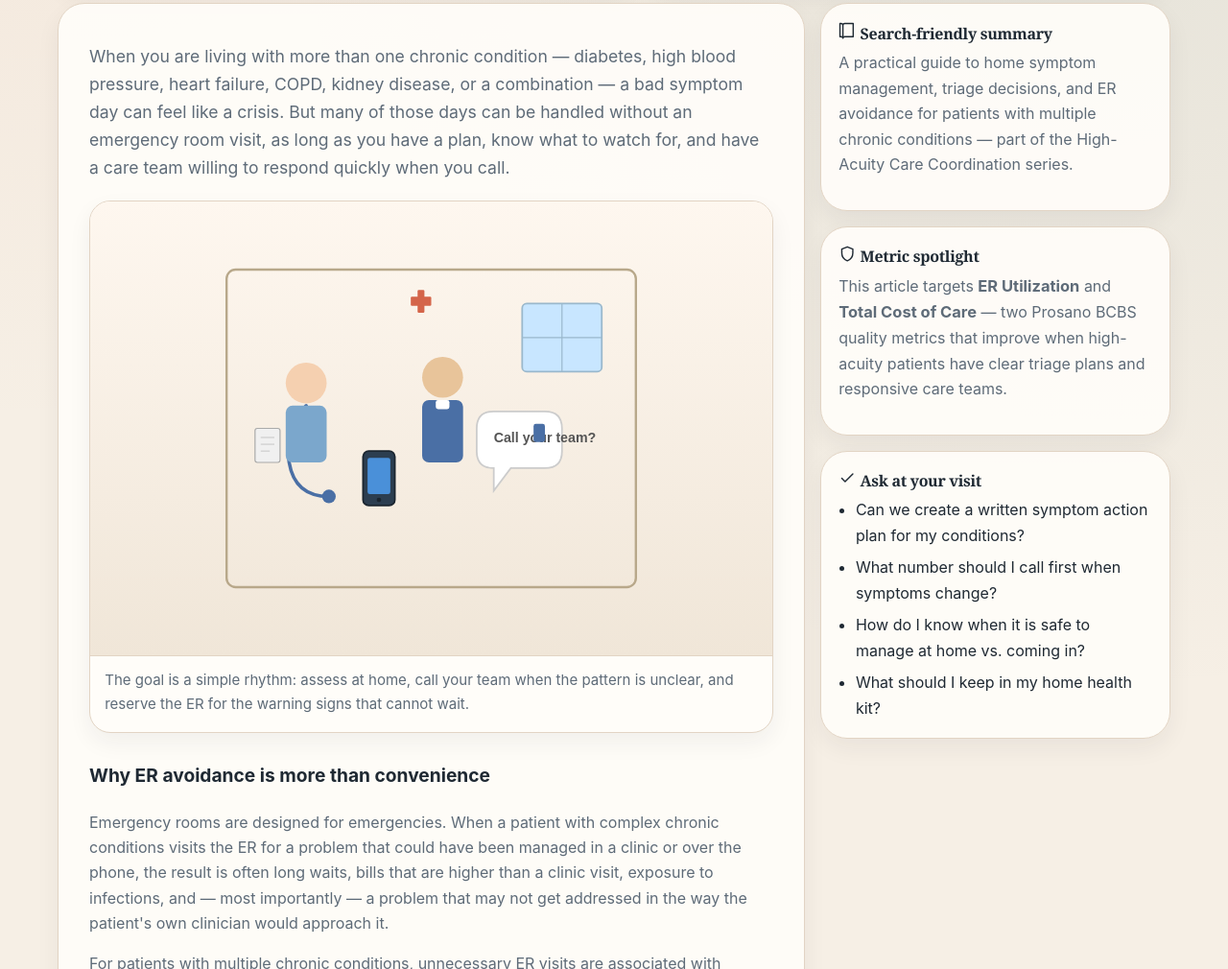
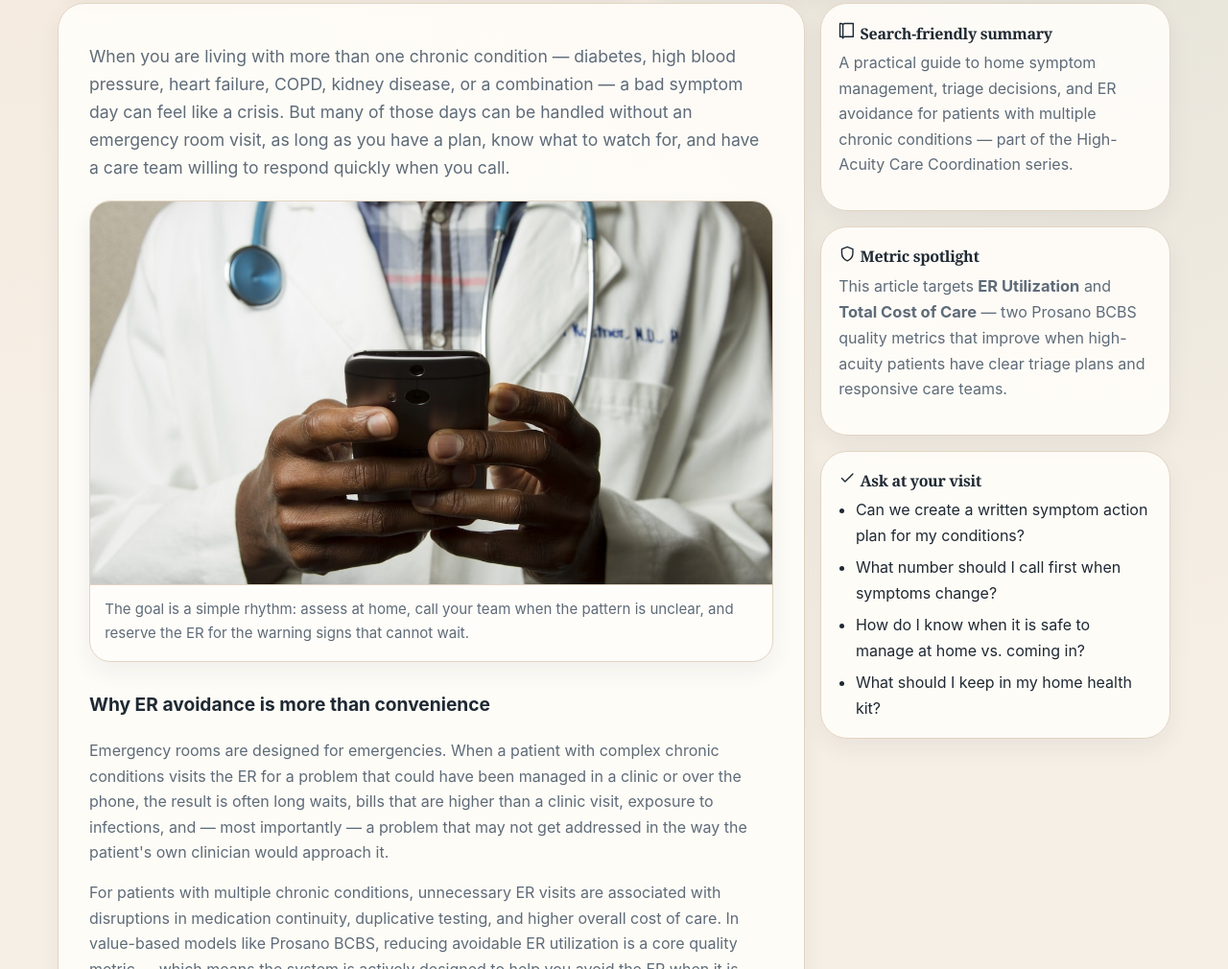
Before and after one commit to opieclawnunez/familydoc9-site, a plain HTML site: page managing-complex-health-at-home.html in a window 1280 px wide. Shown: the part 930-1940 px from the top of the page at 96% size. Drawn offline with Linux system fonts and the light colour scheme.

Commit message:
fix: replace SVG hero with real stock photo (Unsplash) for Week 1 article

```diff
--- a/managing-complex-health-at-home.html
+++ b/managing-complex-health-at-home.html
@@ -10,7 +10,7 @@
   <meta property="og:description" content="For patients with multiple chronic conditions, knowing when to call your Prosano care team vs. heading to the ER can prevent costly, stressful emergency visits." />
   <meta property="og:url" content="https://docnunez.com/managing-complex-health-at-home.html">
   <meta property="og:type" content="article" />
-  <meta property="og:image" content="https://docnunez.com/assets/media/home-triage-care.svg" />
+  <meta property="og:image" content="https://docnunez.com/assets/media/hero-home-7.jpg" />
   <meta name="color-scheme" content="light dark" />
   <link rel="icon" href="assets/logo.svg" type="image/svg+xml" />
   <link rel="stylesheet" href="assets/styles.css" />
@@ -41,7 +41,7 @@
         <p class="lede">When you are living with more than one chronic condition — diabetes, high blood pressure, heart failure, COPD, kidney disease, or a combination — a bad symptom day can feel like a crisis. But many of those days can be handled without an emergency room visit, as long as you have a plan, know what to watch for, and have a care team willing to respond quickly when you call.</p>
 
         <figure>
-          <img src="assets/media/home-triage-care.svg" alt="A family physician consulting with a patient at home about symptom management" />
+          <img src="assets/media/hero-home-7.jpg" alt="A doctor in a white coat holding a smartphone, representing a care team call with a patient managing health at home" />
           <figcaption class="figure-caption">The goal is a simple rhythm: assess at home, call your team when the pattern is unclear, and reserve the ER for the warning signs that cannot wait.</figcaption>
         </figure>
 
```
Also changed, not shown: articles.html (+1 -1 lines), assets/media/doctor-phone-call.jpg (added), assets/media/hero-home-7.jpg (added).
